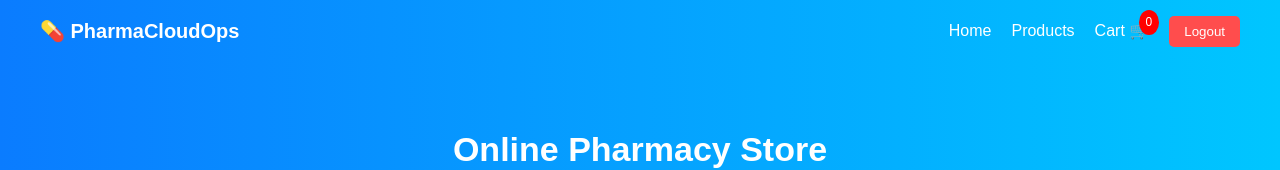
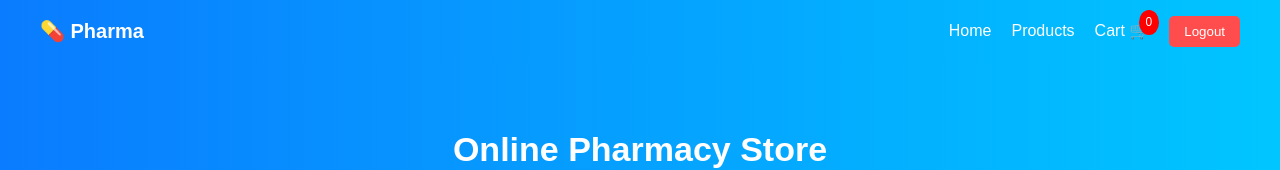
Before and after one commit to KD231299/pharma-cloudops, a plain HTML site: page index.html in a window 1280 px wide. Shown: the top 170 px of the page. Drawn offline with Linux system fonts and the light colour scheme; sample sign-in values are in the browser's storage.

Commit message:
Name change

```diff
--- a/index.html
+++ b/index.html
@@ -14,7 +14,7 @@ if (!isLoggedIn) window.location.href = "login.html";
 </script>
 
 <header>
-    <div class="logo">💊 PharmaCloudOps</div>
+    <div class="logo">💊 Pharma</div>
     <nav>
         <a href="#">Home</a>
         <a href="#">Products</a>
```
